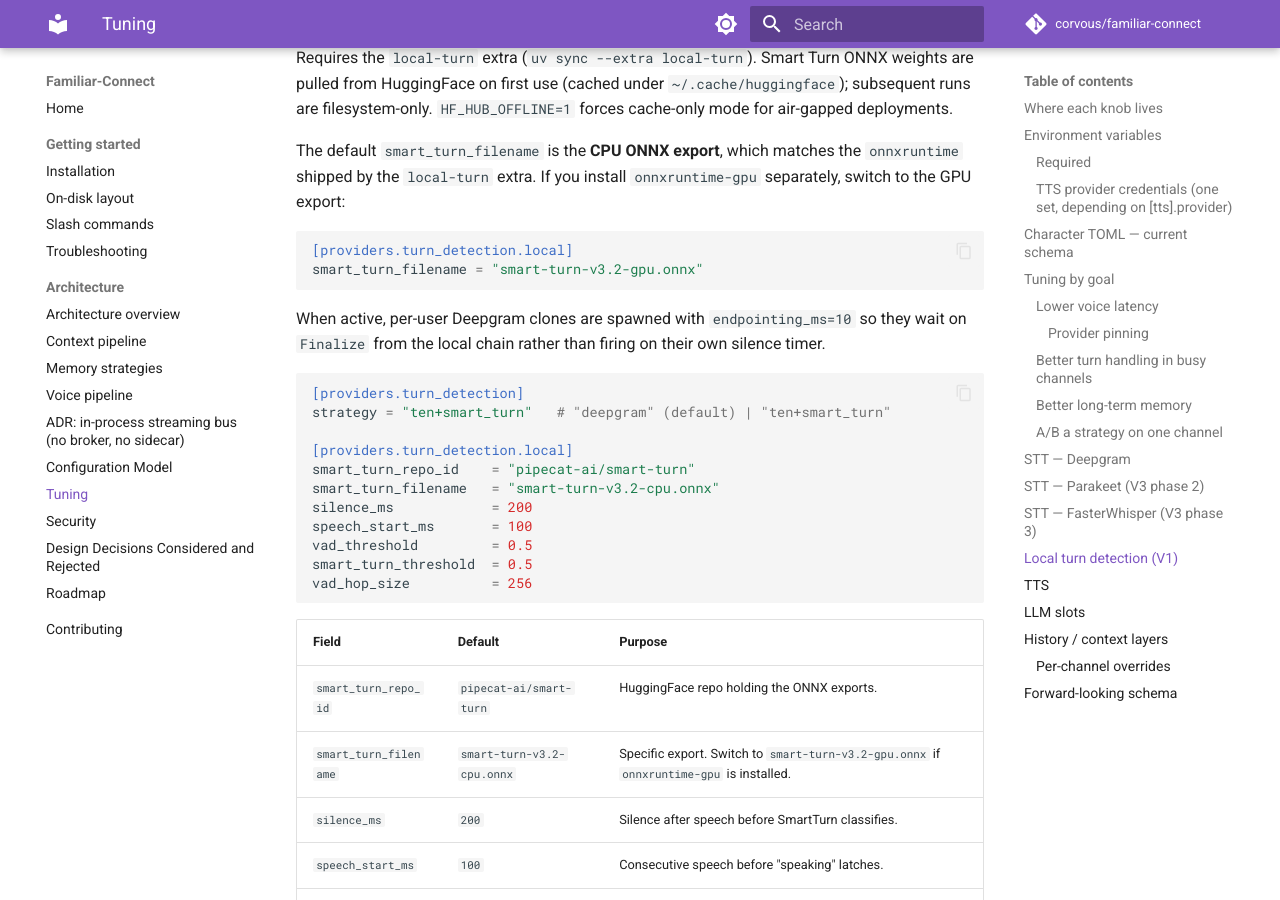
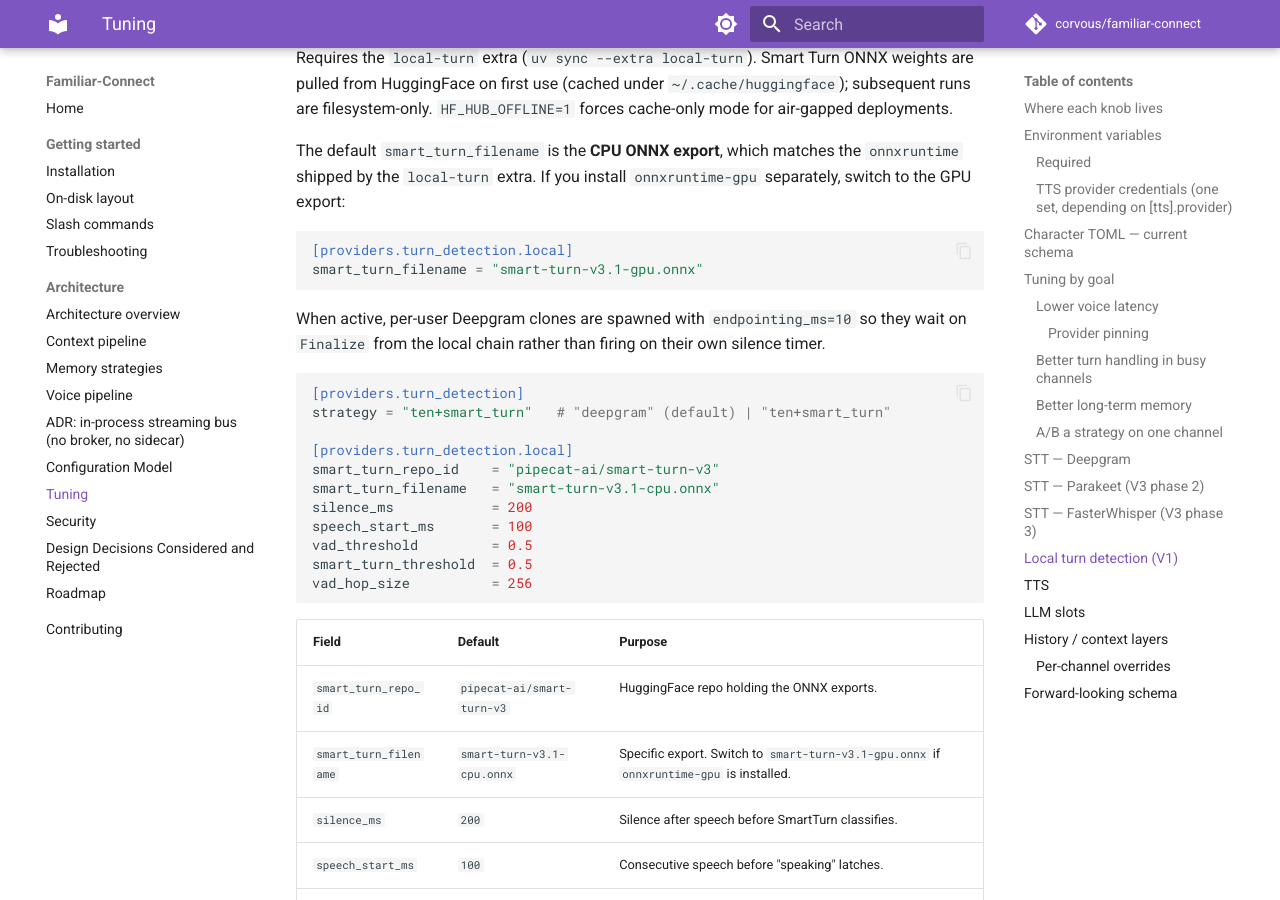
Before and after one commit to CorVous/Familiar-Connect, an MkDocs documentation site: the page built from docs/architecture/tuning.md, in a window 1280 px wide and 900 px high, scrolled down 7890 px. Built offline with MkDocs 1.6.1 and Material for MkDocs 9.7.7, drawn with Linux system fonts in a browser that asks for light colours; comment, search, counter and statistics services are not loaded.

Commit message:
fix: point Smart Turn download at the real HuggingFace repo
The configured repo (`pipecat-ai/smart-turn`) and filename
(`smart-turn-v3.2-cpu.onnx`) don't exist on the Hub — `hf_hub_download`
404s and local turn detection silently degrades to Deepgram-only.
Pipecat publishes the v3 ONNX exports under `pipecat-ai/smart-turn-v3`,
and the latest CPU/GPU files are `smart-turn-v3.1-{cpu,gpu}.onnx`.

````diff
--- a/docs/architecture/tuning.md
+++ b/docs/architecture/tuning.md
@@ -320,7 +320,7 @@ install `onnxruntime-gpu` separately, switch to the GPU export:
 
 ```toml
 [providers.turn_detection.local]
-smart_turn_filename = "smart-turn-v3.2-gpu.onnx"
+smart_turn_filename = "smart-turn-v3.1-gpu.onnx"
 ```
 
 When active, per-user Deepgram clones are spawned with
@@ -332,8 +332,8 @@ rather than firing on their own silence timer.
 strategy = "ten+smart_turn"   # "deepgram" (default) | "ten+smart_turn"
 
 [providers.turn_detection.local]
-smart_turn_repo_id    = "pipecat-ai/smart-turn"
-smart_turn_filename   = "smart-turn-v3.2-cpu.onnx"
+smart_turn_repo_id    = "pipecat-ai/smart-turn-v3"
+smart_turn_filename   = "smart-turn-v3.1-cpu.onnx"
 silence_ms            = 200
 speech_start_ms       = 100
 vad_threshold         = 0.5
@@ -343,8 +343,8 @@ vad_hop_size          = 256
 
 | Field | Default | Purpose |
 |---|---|---|
-| `smart_turn_repo_id` | `pipecat-ai/smart-turn` | HuggingFace repo holding the ONNX exports. |
-| `smart_turn_filename` | `smart-turn-v3.2-cpu.onnx` | Specific export. Switch to `smart-turn-v3.2-gpu.onnx` if `onnxruntime-gpu` is installed. |
+| `smart_turn_repo_id` | `pipecat-ai/smart-turn-v3` | HuggingFace repo holding the ONNX exports. |
+| `smart_turn_filename` | `smart-turn-v3.1-cpu.onnx` | Specific export. Switch to `smart-turn-v3.1-gpu.onnx` if `onnxruntime-gpu` is installed. |
 | `silence_ms` | `200` | Silence after speech before SmartTurn classifies. |
 | `speech_start_ms` | `100` | Consecutive speech before "speaking" latches. |
 | `vad_threshold` | `0.5` | TEN-VAD `is_speech` cutoff. |
````
Also changed, not shown: docs/architecture/voice-pipeline.md (+2 -2 lines), 3 other files.
